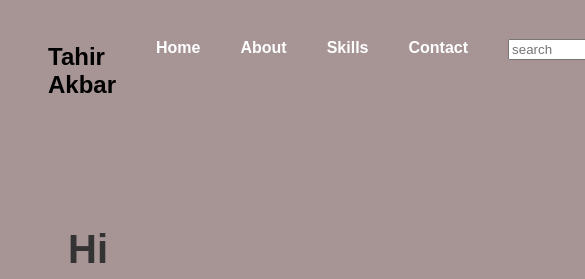
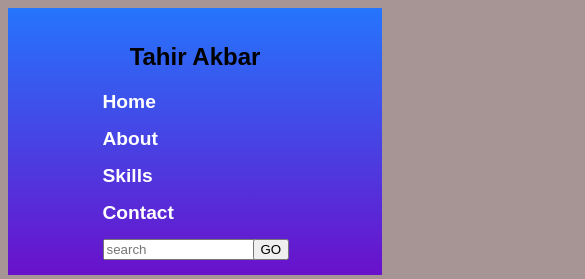
Before and after one commit to tahirburhan443-hash/myPortfolio, a plain HTML site: page index.html in a window 390 px wide. Shown: the top 279 px of the page, 585 px wide, since content can reach past the window. Drawn offline with Linux system fonts and the light colour scheme.

Commit message:
Update style.css

```diff
--- a/style.css
+++ b/style.css
@@ -4,7 +4,7 @@ body {
 }
 
 header {
-    background: linear-gradient(#2575fc);
+    background: linear-gradient(#2575fc, #6a11cb);
     padding: 15px 40px;
 }
 
@@ -52,7 +52,7 @@ nav ul li a {
 img {
     width: 200px;
     height: 220px;
-    border-radius: 450%;
+    border-radius: 50%;
     border: 4px solid #2575fc;
 }
 
@@ -123,6 +123,10 @@ img {
     border-radius: 5px;
     cursor: pointer;
     font-weight: bold;
+    background: #2575fc;
+    color: white;
+    border: none;
+    transition: 0.3s;
 }
 
 .contact form button:hover {
@@ -147,8 +151,31 @@ footer {
 
 .tahir {
     position: absolute;
-    top: 00px;
+    top: 0px;
     left: 150px;
     color: aqua;
     display: flex;
 }
+
+
+/* Mobile responsiveness for header and links */
+
+@media (max-width: 768px) {
+    header {
+        padding: 15px 20px;
+        overflow: hidden;
+    }
+    nav {
+        flex-direction: column;
+        align-items: center;
+    }
+    nav ul {
+        margin: 0;
+        padding: 0;
+        flex-direction: column;
+        gap: 15px;
+    }
+    nav ul li a {
+        font-size: 1.2rem;
+    }
+}
```
